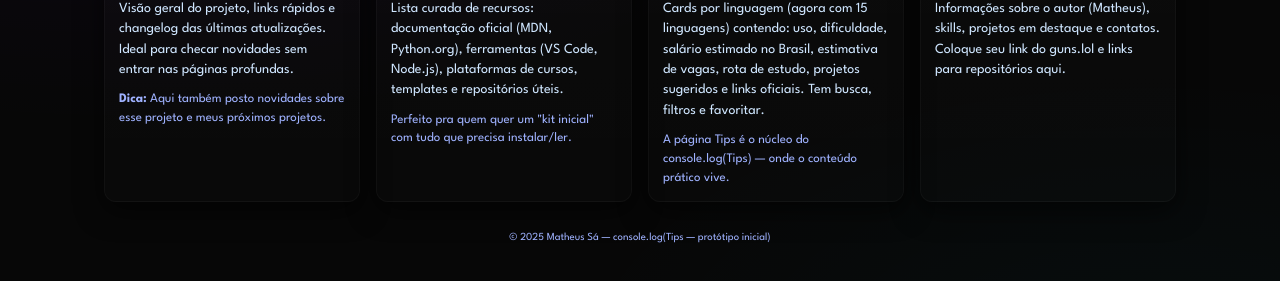
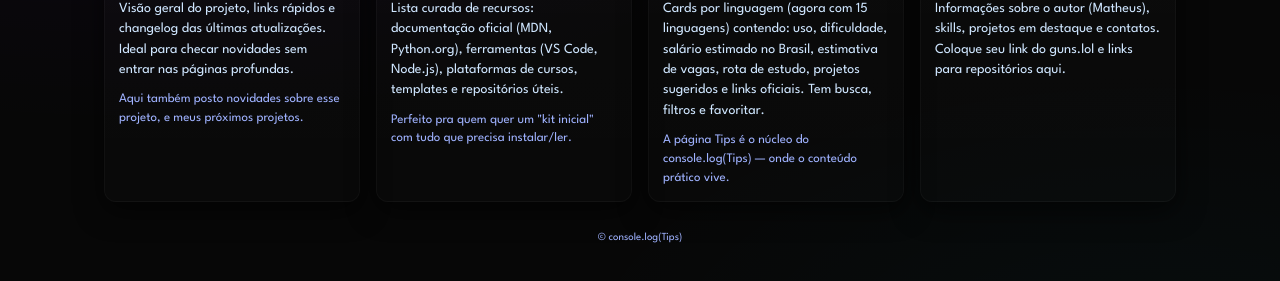
Before and after one commit to mathofical/mathofical.github.io, a plain HTML site: page index.html in a window 1280 px wide. Shown: the part 351-632 px from the top of the page. Drawn offline with Linux system fonts and the light colour scheme.

Commit message:
atualização 1.10 index.html

```diff
--- a/index.html
+++ b/index.html
@@ -164,7 +164,7 @@
         <article class="card" aria-labelledby="l-inicio">
           <h3 id="l-inicio">Início</h3>
           <p>Visão geral do projeto, links rápidos e changelog das últimas atualizações. Ideal para checar novidades sem entrar nas páginas profundas.</p>
-          <p class="small"><strong>Dica:</strong> Aqui também posto novidades sobre esse projeto e meus próximos projetos.</p>
+          <p class="small"><strong></strong> Aqui também posto novidades sobre esse projeto, e meus próximos projetos.</p>
         </article>
 
         <article class="card" aria-labelledby="l-links">
@@ -188,7 +188,7 @@
     </section>
 
     <footer>
-      <small>&copy; 2025 Matheus Sá — console.log(Tips — protótipo inicial)</small>
+      <small>&copy; console.log(Tips)</small>
     </footer>
   </main>
 
```
